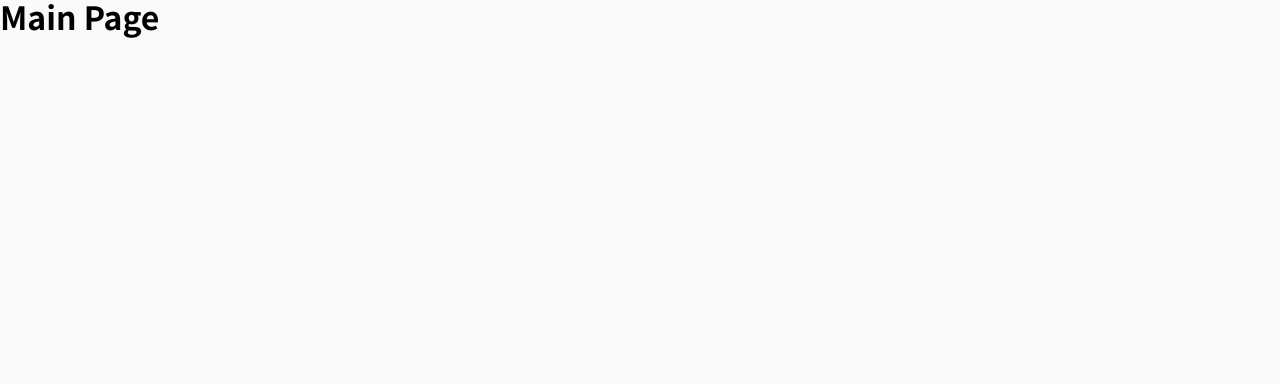
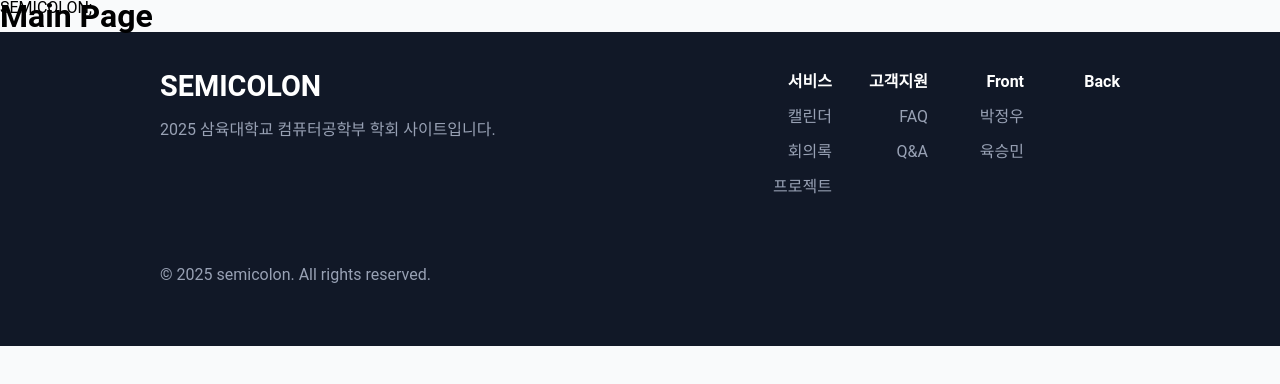
Before and after one commit to Tim3208/semicolon, a React (Vite) app: page / in a window 1280 px wide. Shown: the top 384 px of the page. Built offline with nearby package versions, Linux system fonts and the light colour scheme; a web font is replaced by a local one.

Commit message:
feat: MainLayout Footer 제작

```diff
--- /dev/null
+++ b/src/layout/MainLayout/Footer/index.jsx
@@ -0,0 +1,66 @@
+// import { FontAwesomeIcon } from "@fortawesome/react-fontawesome";
+// import { faGithub } from "@fortawesome/free-brands-svg-icons";
+
+import { MainLayOutFooterStyled } from "./style";
+
+const MainLayOutFooter = () => {
+  return (
+    <MainLayOutFooterStyled className="flexBetweenCol">
+      {/* 중앙 */}
+      <div>
+        {/* 상단 */}
+        <div className="flexBetween">
+          {/* 사이트정보 */}
+          <div className="site-info">
+            {/* title */}
+            <h2>SEMICOLON</h2>
+            {/* 설명 */}
+            <p>2025 삼육대학교 컴퓨터공학부 학회 사이트입니다.</p>
+          </div>
+
+          {/* 목록 */}
+          <nav className="flexBetween list">
+            <ul>
+              <li className="ul-title">서비스</li>
+              <li>캘린더</li>
+              <li>회의록</li>
+              <li>프로젝트</li>
+            </ul>
+            <ul>
+              <li className="ul-title">고객지원</li>
+              <li>FAQ</li>
+              <li>Q&A</li>
+            </ul>
+            <ul>
+              <li className="ul-title">Front</li>
+              <a href="">
+                <li>박정우</li>
+              </a>
+              <a href="">
+                <li>육승민</li>
+              </a>
+            </ul>
+            <ul>
+              <li className="ul-title">Back</li>
+              <a href="">
+                <li></li>
+              </a>
+              <a href="">
+                <li></li>
+              </a>
+            </ul>
+          </nav>
+        </div>
+        {/* 하단 */}
+        <div className="bottom flexBetween flexHeightCenter">
+          <span>© 2025 semicolon. All rights reserved.</span>
+          <a href="https://github.com/Tim3208/semicolon" className="icon">
+            {/* FIXME: 깃허브 아이콘 추가
+            <FontAwesomeIcon icon={faGithub} /> */}
+          </a>
+        </div>
+      </div>
+    </MainLayOutFooterStyled>
+  );
+};
+export default MainLayOutFooter;
--- /dev/null
+++ b/src/layout/MainLayout/Footer/style.js
@@ -0,0 +1,97 @@
+import styled from "styled-components";
+
+export const MainLayOutFooterStyled = styled.footer`
+  /* 전체 푸터 */
+  width: 100%;
+  background-color: var(--navy);
+  color: var(--gray-70);
+  padding: 2.6rem 0;
+
+  /* 푸터 콘텐츠 래퍼 (중앙 정렬) */
+  & > div {
+    width: 75vw;
+    max-width: 1440px;
+    margin: 0 auto;
+  }
+
+  /* 사이트 타이틀 */
+  & > div .site-info > h2 {
+    font-size: 1.8rem;
+    font-weight: 700;
+    color: white;
+    padding-bottom: 0.5rem;
+    margin-bottom: 0.6rem;
+  }
+
+  /* 사이트 설명 */
+  & > div .site-info {
+    width: 50%;
+    line-height: 1.6rem;
+  }
+
+  /* 메뉴 리스트 (서비스, 고객지원, Front, Back) */
+  & > div .list a {
+    color: var(--gray-70);
+  }
+
+  & > div .list {
+    width: 40%;
+  }
+
+  & > div .list ul {
+    flex: 0.25;
+    text-align: right;
+  }
+
+  & > div .list li {
+    padding-bottom: 1.2rem;
+    cursor: pointer;
+    transition: color 0.2s ease;
+  }
+
+  & > div .list li:hover {
+    color: white;
+  }
+
+  /* 리스트 제목 (ul-title) */
+  & .ul-title {
+    color: white;
+    font-weight: 700;
+  }
+
+  /* 하단 영역 (카피라이트, GitHub 링크 포함) */
+  & > div .bottom {
+    margin-top: 2rem;
+    height: 58px;
+    border-top: 1px solid var(--gray-6);
+  }
+
+  /* GitHub 아이콘 */
+  & .icon {
+    font-size: 1.5rem;
+    color: var(--gray-70);
+  }
+
+  /* 핸드폰 */
+  @media screen and (max-width: 768px) {
+    & > div {
+      flex-wrap: wrap;
+    }
+    & > div > div {
+      width: 100% !important;
+      flex-wrap: wrap;
+    }
+
+    & > div > div > div,
+    & .list {
+      width: 100% !important;
+      margin-top: 1.5rem;
+    }
+
+    & > div .list ul {
+      flex: unset;
+      text-align: center;
+      font-size: 0.85rem;
+    }
+  }
+`;
--- /dev/null
+++ b/src/layout/MainLayout/Header/index.jsx
@@ -0,0 +1,15 @@
+import { Header } from "./style";
+
+const MainLayOutHeader = () => {
+  return (
+    <>
+      <Header>
+        <nav>
+          {/* color: oklch(0.75 0.12 85) */}
+          <div>SEMICOLON;</div>
+        </nav>
+      </Header>
+    </>
+  );
+};
+export default MainLayOutHeader;
--- /dev/null
+++ b/src/layout/MainLayout/Header/style.js
@@ -0,0 +1,7 @@
+import styled from "styled-components";
+
+export const Header = styled.header`
+  position: fixed;
+  width: 100%;
+  height: 70px;
+`;
--- /dev/null
+++ b/src/layout/MainLayout/index.jsx
@@ -0,0 +1,14 @@
+import MainLayOutFooter from "./Footer";
+import MainLayOutHeader from "./Header";
+
+function MainLayOut({ children }) {
+  return (
+    <>
+      <MainLayOutHeader />
+      {/* FIXME: 헤더 픽스 여부에 따라 스타일 조정  style={{ paddingTop: "70px" }}*/}
+      <div>{children}</div>
+      <MainLayOutFooter />
+    </>
+  );
+}
+export default MainLayOut;
--- a/src/pages/MainPage/index.jsx
+++ b/src/pages/MainPage/index.jsx
@@ -1,10 +1,13 @@
 import "./index.css";
+import MainLayOut from "../../layout/MainLayout";
 
 function MainPage() {
   return (
-    <div className="MainPage">
-      <h1>Main Page</h1>
-    </div>
+    <MainLayOut>
+      <div className="MainPage">
+        <h1>Main Page</h1>
+      </div>
+    </MainLayOut>
   );
 }
 export default MainPage;
```
